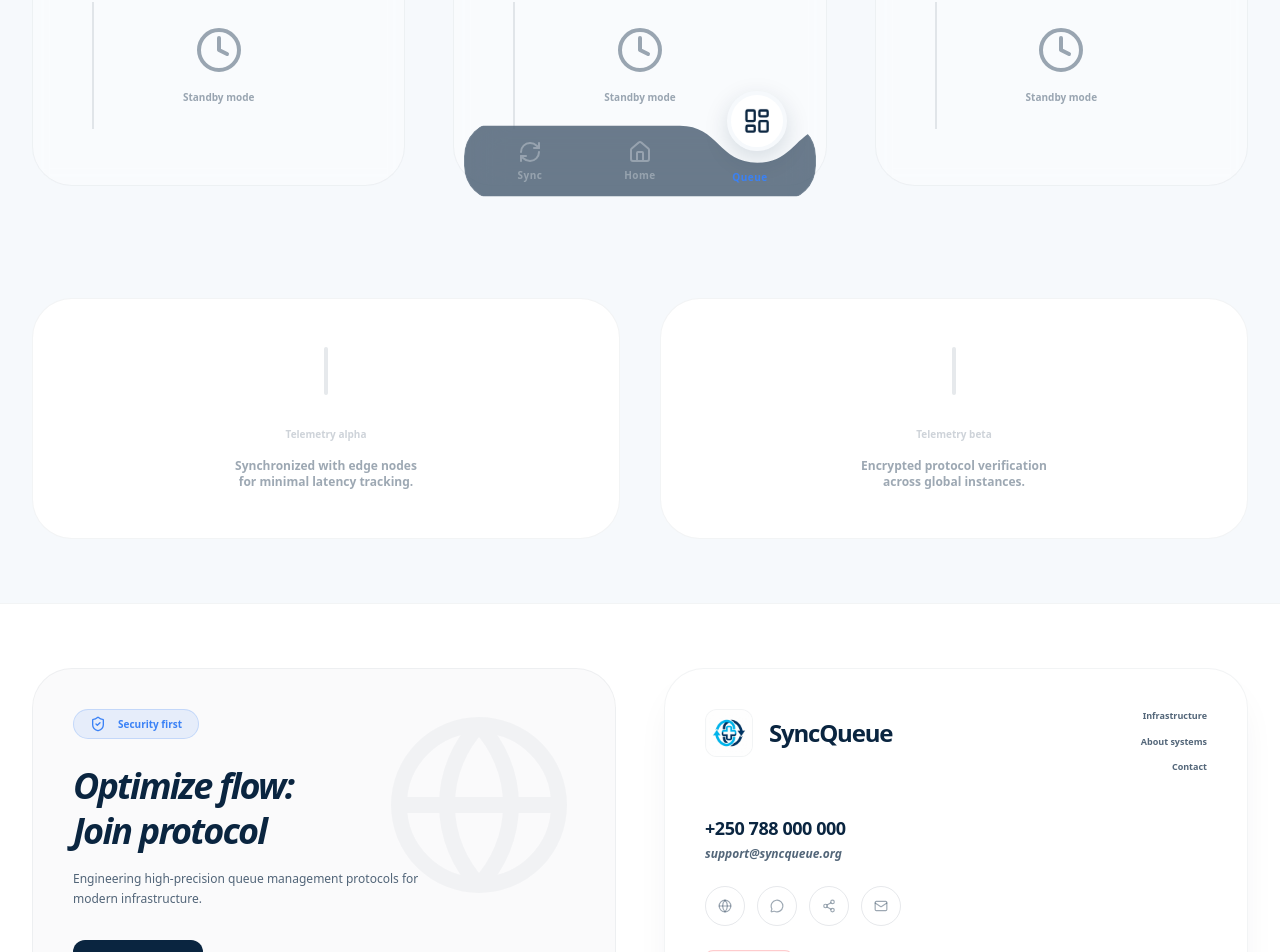
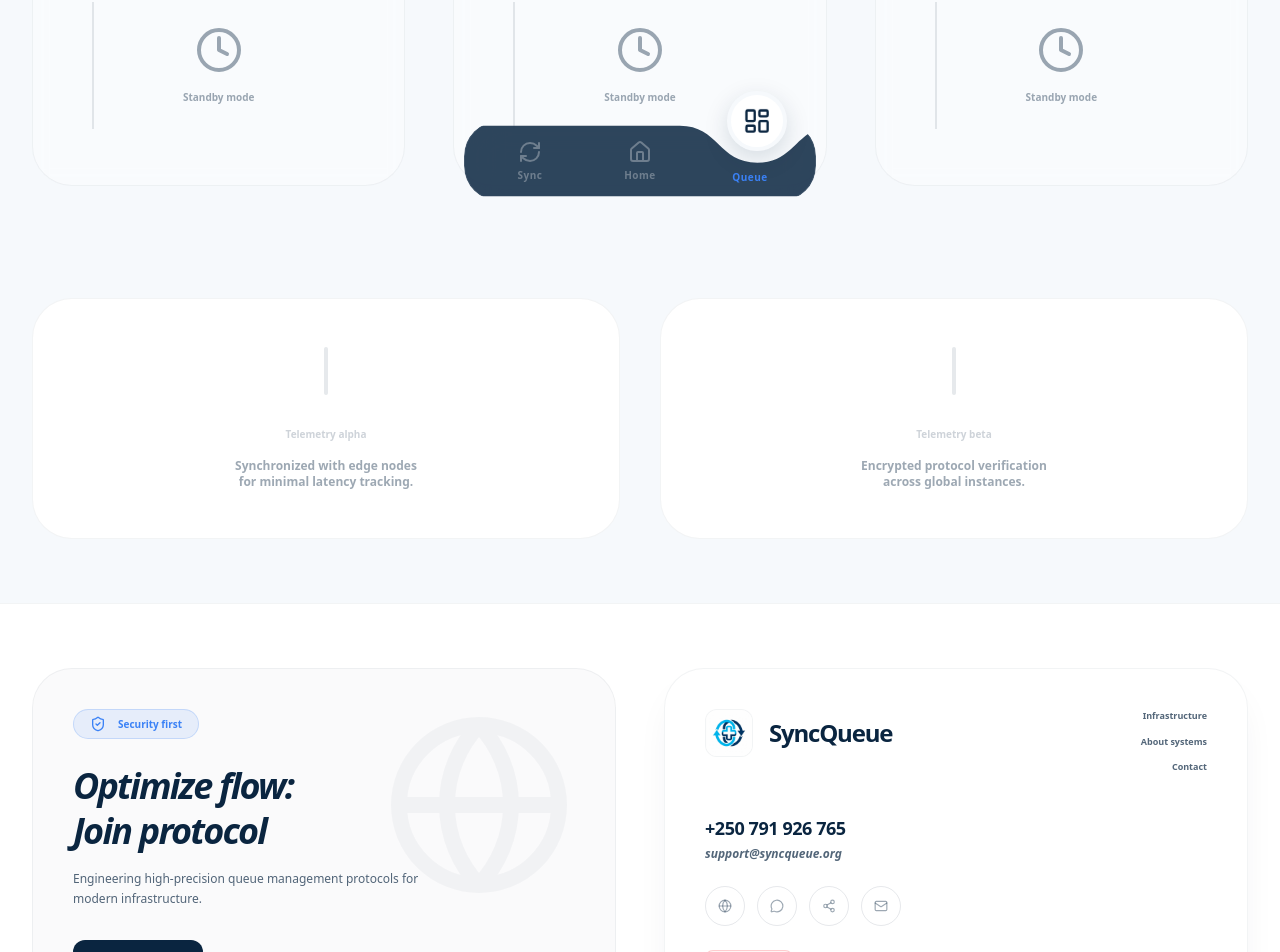
Before and after one commit to Delice7-del/SyncQueue, a Next.js app: page /dashboard in a window 1280 px wide. Shown: the part 559-1511 px from the top of the page. Built offline with nearby package versions, Linux system fonts and the light colour scheme.

Commit message:
Debugged errors

```diff
--- a/src/app/globals.css
+++ b/src/app/globals.css
@@ -39,7 +39,7 @@
 
 /* ── MASTER NAV (ZERO HORNS - MASKED) ── */
 .nav-container {
-  background: rgba(10, 37, 64, 0.6);
+  background: rgba(10, 37, 64, 0.85);
   backdrop-filter: blur(20px);
   -webkit-backdrop-filter: blur(20px);
   border: 1px solid rgba(255, 255, 255, 0.1);
--- a/src/app/page.tsx
+++ b/src/app/page.tsx
@@ -667,7 +667,7 @@ export default function Home() {
                   <div className="relative bg-white p-10 rounded-[35px] border border-brand-blue/5 flex items-center justify-between shadow-premium">
                      <div>
                         <p className="text-[9px] font-black text-brand-blue/40 mb-1">Emergency service</p>
-                        <p className="text-3xl font-black text-brand-blue tracking-tighter">+250 788 000 000</p>
+                        <p className="text-3xl font-black text-brand-blue tracking-tighter">+250 791 926 765</p>
                      </div>
                      <div className="w-14 h-14 rounded-full bg-red-500/10 flex items-center justify-center border border-red-500/20">
                         <ShieldCheck className="w-7 h-7 text-red-500" />
--- a/src/components/Layout.tsx
+++ b/src/components/Layout.tsx
@@ -128,7 +128,7 @@ export default function Layout({ children }: { children: React.ReactNode }) {
   return (
     <div className="min-h-screen bg-bg-light selection:bg-brand-blue/10 selection:text-brand-blue font-body">
       {/* ── TOP STATUS BAR ── */}
-      <nav className="fixed top-0 left-0 right-0 z-[120] bg-white/10 backdrop-blur-[20px] border-b border-white/10 shadow-[inset_0_1px_1px_rgba(255,255,255,0.1)]">
+      <nav className="fixed top-0 left-0 right-0 z-[120] bg-white/80 backdrop-blur-[20px] border-b border-white/20 shadow-[inset_0_1px_1px_rgba(255,255,255,0.1)]">
         <div className="max-w-[1700px] mx-auto px-4 md:px-8 h-20 flex justify-between items-center">
           <div className="flex items-center gap-4">
             <Link
@@ -263,7 +263,7 @@ export default function Layout({ children }: { children: React.ReactNode }) {
               </div>
 
               <div className="mb-10">
-                <p className="text-lg font-black tracking-tight text-brand-blue mb-1">+250 788 000 000</p>
+                <p className="text-lg font-black tracking-tight text-brand-blue mb-1">+250 791 926 765</p>
                 <p className="text-xs font-bold text-brand-blue/70 mb-6 italic">support@syncqueue.org</p>
                 <div className="flex items-center gap-3 mb-6">
                   {[Globe, MessageCircle, Share2, Mail].map((Icon, i) => (
```
